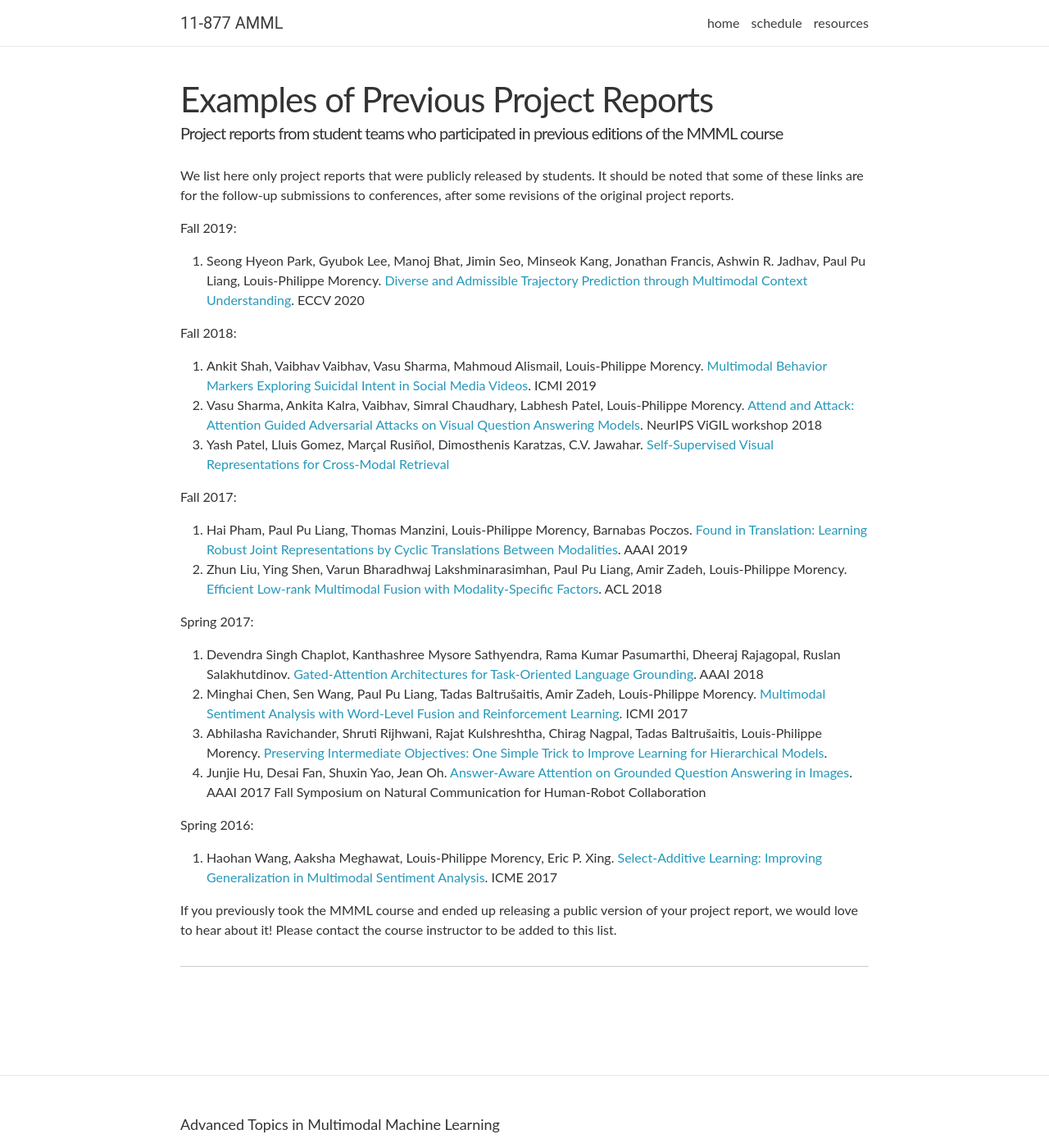
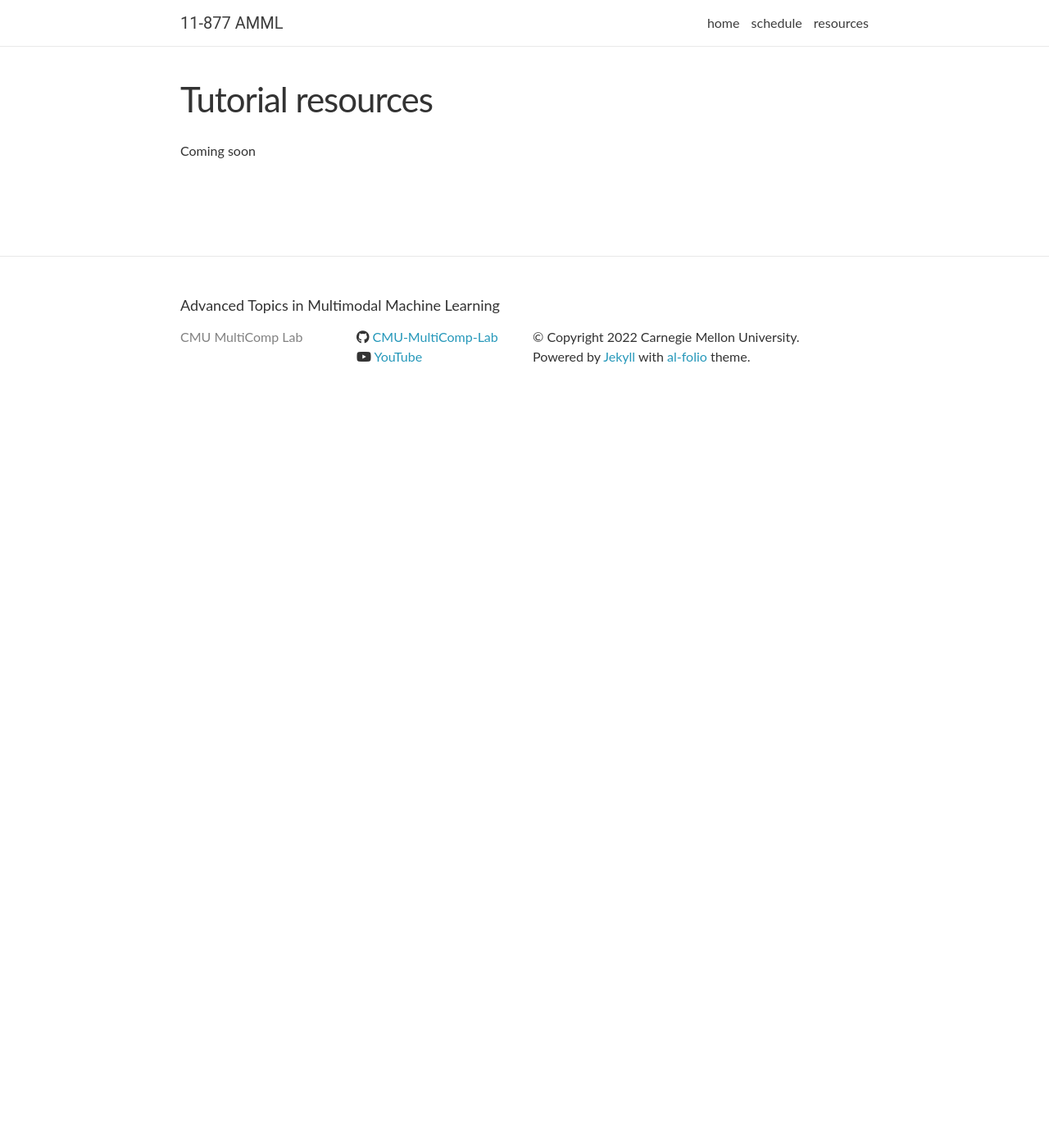
Before and after one commit to CMU-MultiComp-Lab/mmml-tutorial, a Jekyll site: the page built from _pages/resources.md, in a window 1280 px wide and 1400 px high. Shown: the whole window at 82% size. Built offline with Jekyll 4.4.1, drawn with Linux system fonts in a browser that asks for light colours; nearby versions of some CDN libraries; comment, search, counter and statistics services are not loaded.

Commit message:
Update resources.md

```diff
--- a/_pages/resources.md
+++ b/_pages/resources.md
@@ -1,34 +1,7 @@
 ---
 layout: page
 permalink: /cvpr2022/resources/
-title: Examples of Previous Project Reports
-description: Project reports from student teams who participated in previous editions of the MMML course
+title: Tutorial resources
 ---
 
-We list here only project reports that were publicly released by students. It should be noted that some of these links are for the follow-up submissions to conferences, after some revisions of the original project reports.
-
-Fall 2019:
-1. Seong Hyeon Park, Gyubok Lee, Manoj Bhat, Jimin Seo, Minseok Kang, Jonathan Francis, Ashwin R. Jadhav, Paul Pu Liang, Louis-Philippe Morency. [Diverse and Admissible Trajectory Prediction through Multimodal Context Understanding](https://arxiv.org/abs/2003.03212). ECCV 2020
-
-Fall 2018:
-1. Ankit Shah, Vaibhav Vaibhav, Vasu Sharma, Mahmoud Alismail, Louis-Philippe Morency. [Multimodal Behavior Markers
-Exploring Suicidal Intent in Social Media Videos](https://dl.acm.org/doi/10.1145/3340555.3353718). ICMI 2019
-2. Vasu Sharma, Ankita Kalra, Vaibhav, Simral Chaudhary, Labhesh Patel, Louis-Philippe Morency. [Attend and Attack: Attention Guided Adversarial Attacks on Visual Question Answering Models](https://nips2018vigil.github.io/static/papers/accepted/33.pdf). NeurIPS ViGIL workshop 2018
-3. Yash Patel, Lluis Gomez, Marçal Rusiñol, Dimosthenis Karatzas, C.V. Jawahar. [Self-Supervised Visual Representations for Cross-Modal Retrieval](https://arxiv.org/abs/1902.00378)
-
-Fall 2017:
-1. Hai Pham, Paul Pu Liang, Thomas Manzini, Louis-Philippe Morency, Barnabas Poczos. [Found in Translation: Learning Robust Joint Representations by Cyclic Translations Between Modalities](https://arxiv.org/abs/1812.07809). AAAI 2019
-2. Zhun Liu, Ying Shen, Varun Bharadhwaj Lakshminarasimhan, Paul Pu Liang, Amir Zadeh, Louis-Philippe Morency. [Efficient Low-rank Multimodal Fusion with Modality-Specific Factors](https://arxiv.org/abs/1806.00064). ACL 2018
-
-Spring 2017:
-1. Devendra Singh Chaplot, Kanthashree Mysore Sathyendra, Rama Kumar Pasumarthi, Dheeraj Rajagopal, Ruslan Salakhutdinov. [Gated-Attention Architectures for Task-Oriented Language Grounding](https://arxiv.org/abs/1706.07230). AAAI 2018
-2. Minghai Chen, Sen Wang, Paul Pu Liang, Tadas Baltrušaitis, Amir Zadeh, Louis-Philippe Morency. [Multimodal Sentiment Analysis with Word-Level Fusion and Reinforcement Learning](https://arxiv.org/abs/1802.00924). ICMI 2017
-3. Abhilasha Ravichander, Shruti Rijhwani, Rajat Kulshreshtha, Chirag Nagpal, Tadas Baltrušaitis, Louis-Philippe Morency. [Preserving Intermediate Objectives: One Simple Trick to Improve Learning for Hierarchical Models](https://arxiv.org/abs/1706.07867).
-4. Junjie Hu, Desai Fan, Shuxin Yao, Jean Oh. [Answer-Aware Attention on Grounded Question Answering in Images](https://www.ttic.edu/nchrc/papers/27.pdf). AAAI 2017 Fall Symposium on Natural Communication for Human-Robot Collaboration
-
-Spring 2016:
-1. Haohan Wang, Aaksha Meghawat, Louis-Philippe Morency, Eric P. Xing. [Select-Additive Learning: Improving Generalization in Multimodal Sentiment Analysis](https://arxiv.org/abs/1609.05244). ICME 2017
-
-If you previously took the MMML course and ended up releasing a public version of your project report, we would love to hear about it! Please contact the course instructor to be added to this list.
-
-***
+Coming soon
```
